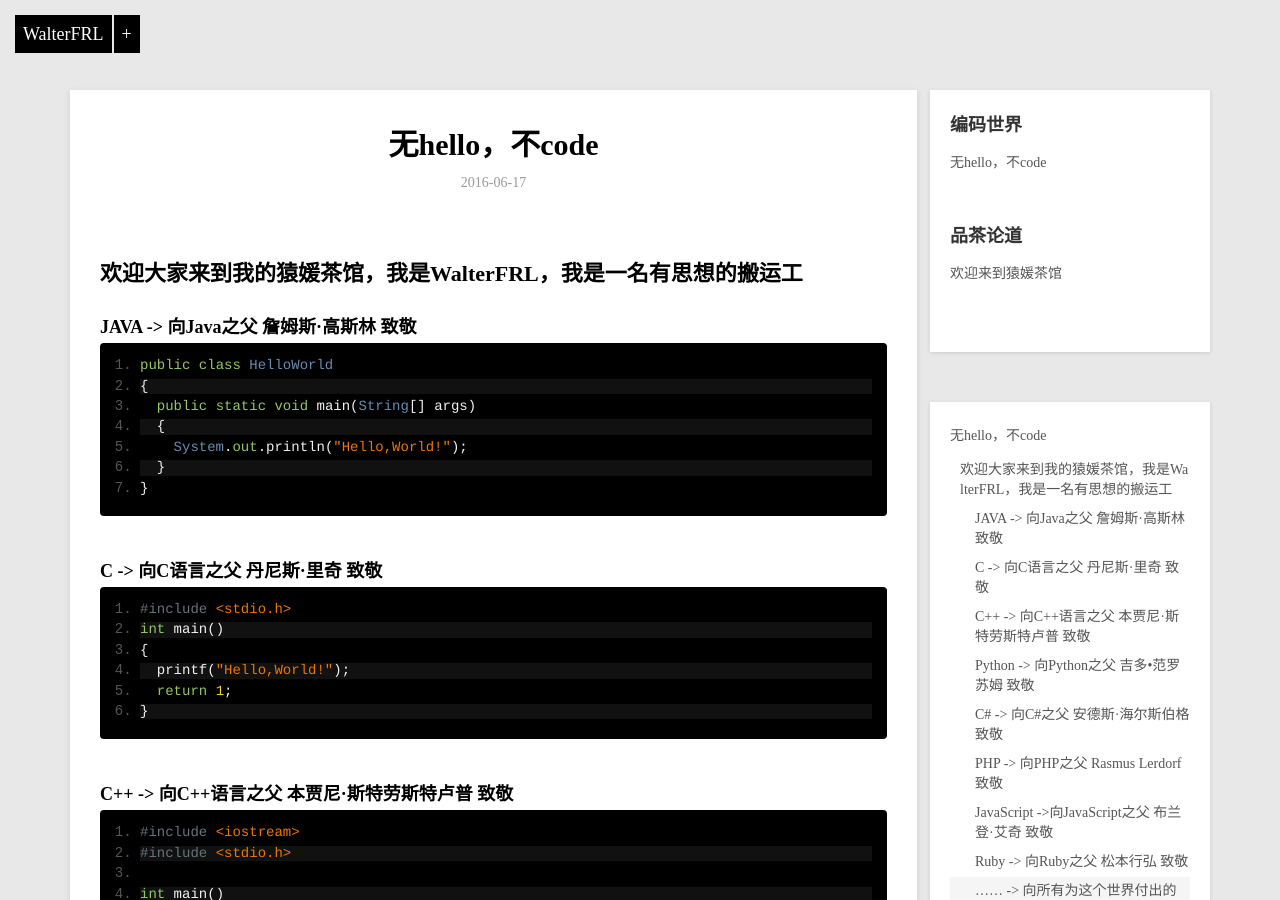
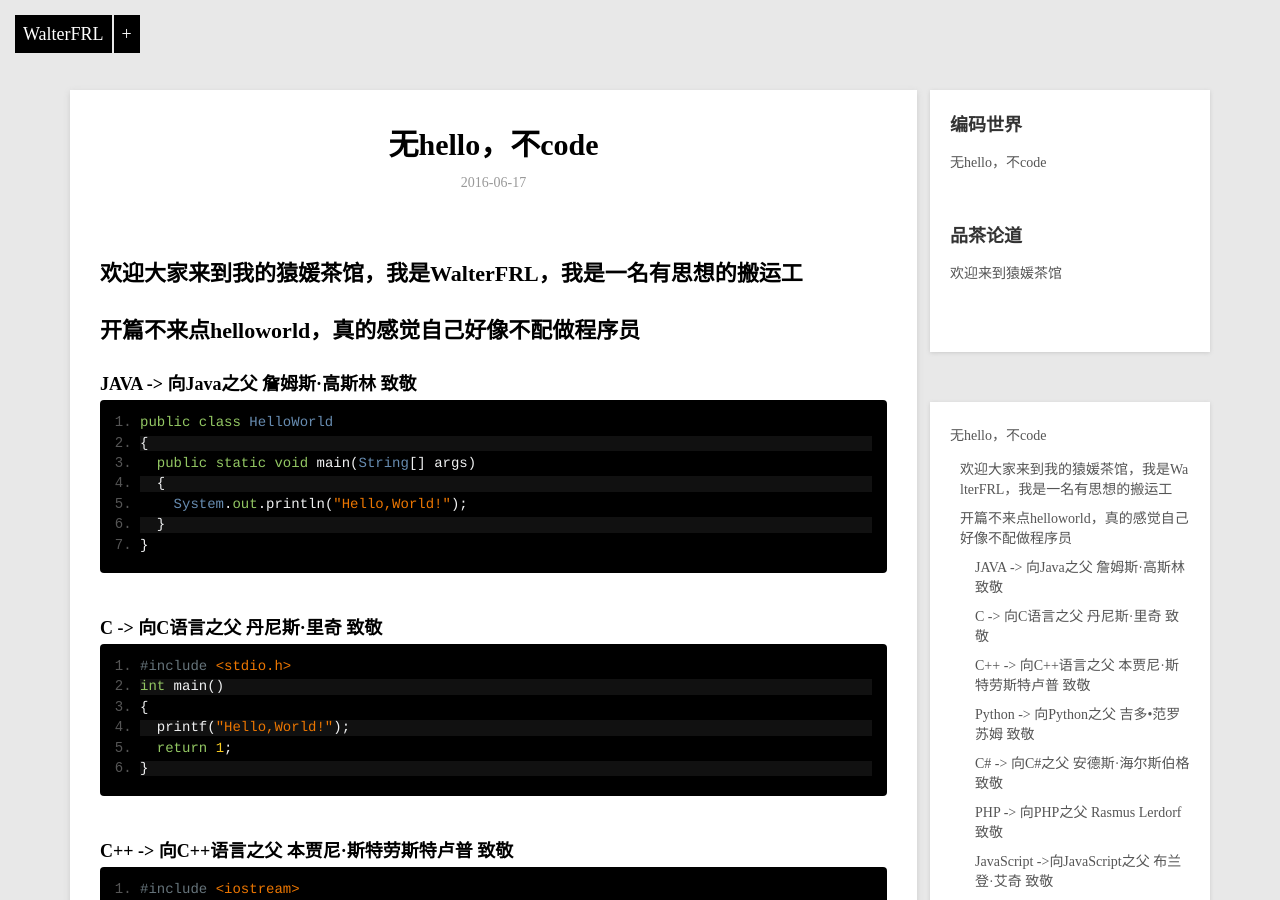
Before and after one commit to FRL1994/FRL1994.github.io, a Jekyll site: the page built from _posts/coding/2016-06-17-HelloWorld.md, in a window 1280 px wide and 900 px high. Built offline with Jekyll 4.4.1, drawn with Linux system fonts in a browser that asks for light colours.

Commit message:
修改一些小问题

````diff
--- a/_posts/coding/2016-06-17-HelloWorld.md
+++ b/_posts/coding/2016-06-17-HelloWorld.md
@@ -6,6 +6,8 @@ description: 编码第一步，hello world
 ---
 
 ## 欢迎大家来到我的猿媛茶馆，我是WalterFRL，我是一名有思想的搬运工
+
+## 开篇不来点helloworld，真的感觉自己好像不配做程序员
 
 ### JAVA -> 向Java之父 詹姆斯·高斯林 致敬
 ```
````
